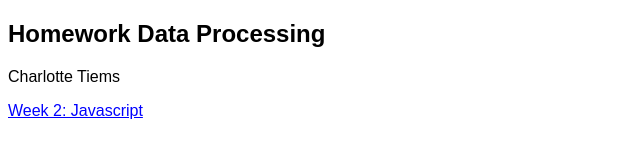
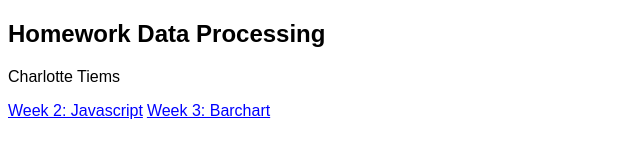
Before and after one commit to charlottetiems/data_processing, a plain HTML site: page index.html in a window 1280 px wide. Shown: the whole page, without its empty margins (0-640 px from the left). Drawn offline with Linux system fonts and the light colour scheme.

Commit message:
Update index.html

```diff
--- a/index.html
+++ b/index.html
@@ -13,5 +13,6 @@
   	<h2>Homework Data Processing</h2>
   	<p>Charlotte Tiems</p>
   	<a href="file:///Users/gponjee/Desktop/beautifulsoup4-4.6.0/linegraph.html">Week 2: Javascript</a>
+    <a href="http://localhost:8000/barchart.htmll">Week 3: Barchart</a>
   </body>
 </html>
```
